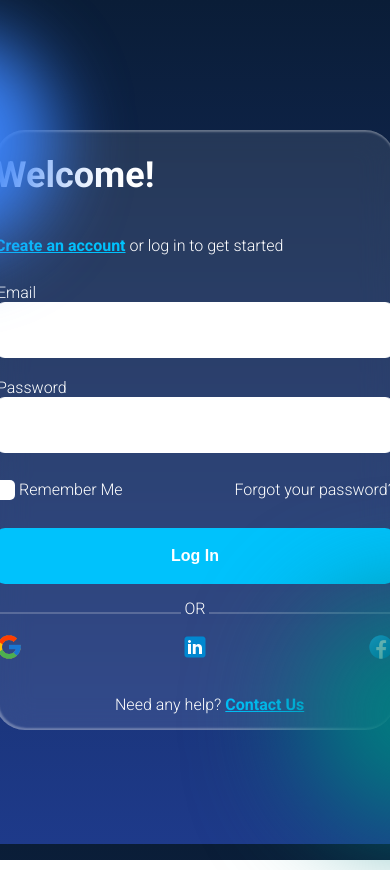
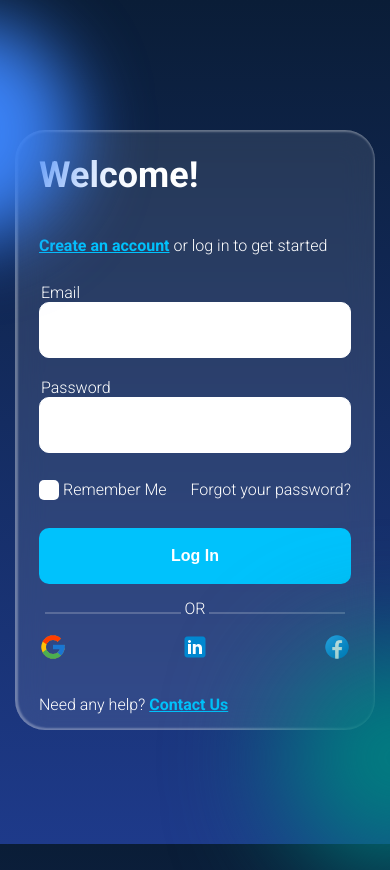
Before and after one commit to Winnie-Waiguru/savannah-form-redesign, a plain HTML site: page index.html in a window 390 px wide. Shown: the top 870 px of the page. Drawn offline with Linux system fonts and the light colour scheme.

Commit message:
Added responsiveness code

```diff
--- a/index.html
+++ b/index.html
@@ -2,9 +2,11 @@
 <html lang="en">
   <head>
     <meta charset="UTF-8" />
+    <meta name="description" content="log-in page" />
+    <meta name="author" content="Winfred Waiguru" />
     <meta name="viewport" content="width=device-width, initial-scale=1.0" />
     <title>Log in form</title>
-    <link rel="stylesheet" href="styles.css" />
+    <link rel="stylesheet" href="styles.css" media="screen" />
     <link rel="preconnect" href="https://fonts.googleapis.com" />
     <link rel="preconnect" href="https://fonts.gstatic.com" crossorigin />
     <link
--- a/styles.css
+++ b/styles.css
@@ -19,9 +19,9 @@ body {
     #1e3a8a 100%
   );
   background-attachment: fixed;
+  height: 100vh;
   align-items: center;
   justify-content: center;
-  height: 100vh;
   font-family: "Roboto", sans-serif;
   font-size: 16px;
 }
@@ -133,20 +133,6 @@ button:hover {
   align-items: center;
   justify-content: space-between;
 }
-/*
-.check > input {
-  position: relative;
-  width: 0;
-  height: 0;
-  cursor: pointer;
-}
-
-.check > .custom-check {
-  width: 36px;
-  height: 36px;
-  border: 1px solid #ffffff;
-  border-radius: 5px;
-} */
 
 .custom-checkbox {
   position: relative;
@@ -232,3 +218,32 @@ button:hover {
   align-self: flex-start;
   margin-left: 120px;
 }
+
+@media (max-width: 480px) {
+  #email,
+  #password,
+  form > button,
+  .socials {
+    width: 312px;
+  }
+
+  .container {
+    width: 360px;
+  }
+
+  .line {
+    width: 136px;
+  }
+
+  .help-text {
+    margin-left: 24px;
+  }
+
+  .container::before {
+    top: -110px;
+  }
+
+  .container::after {
+    bottom: -140px;
+  }
+}
```
